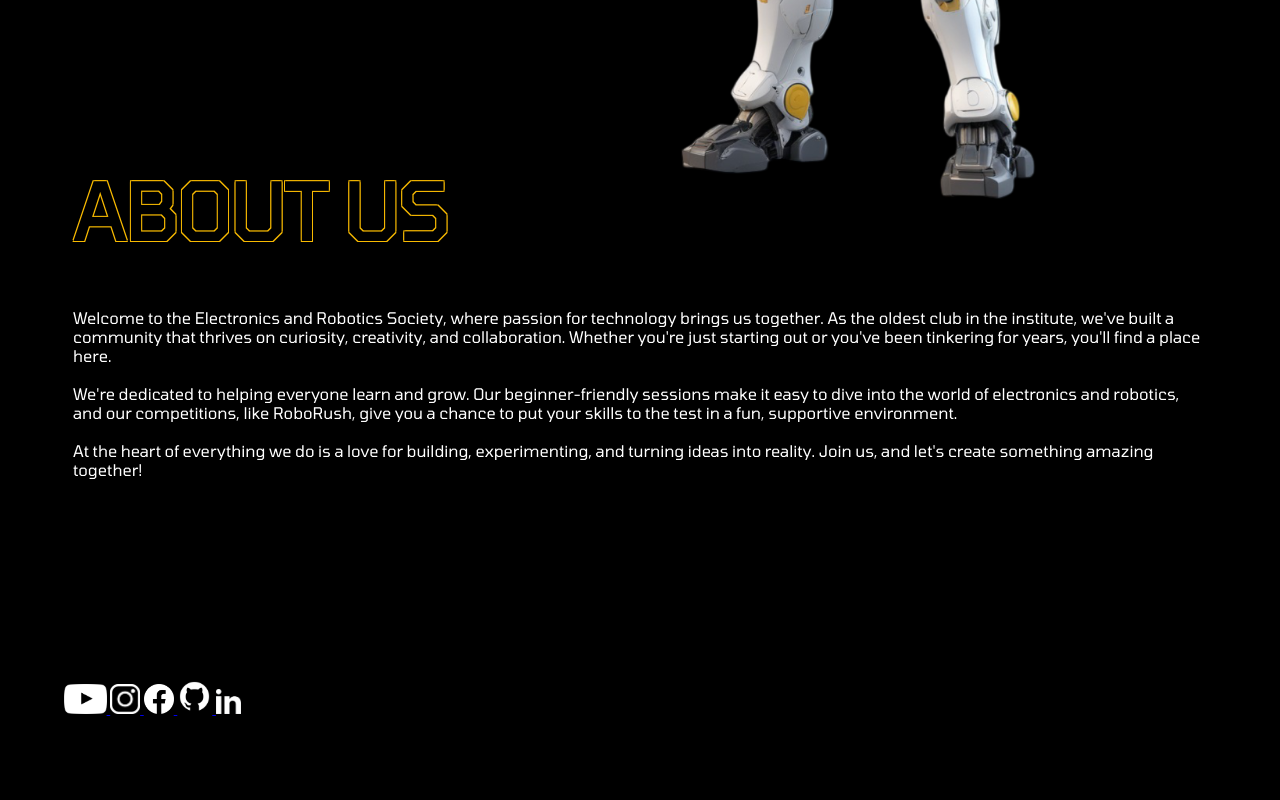
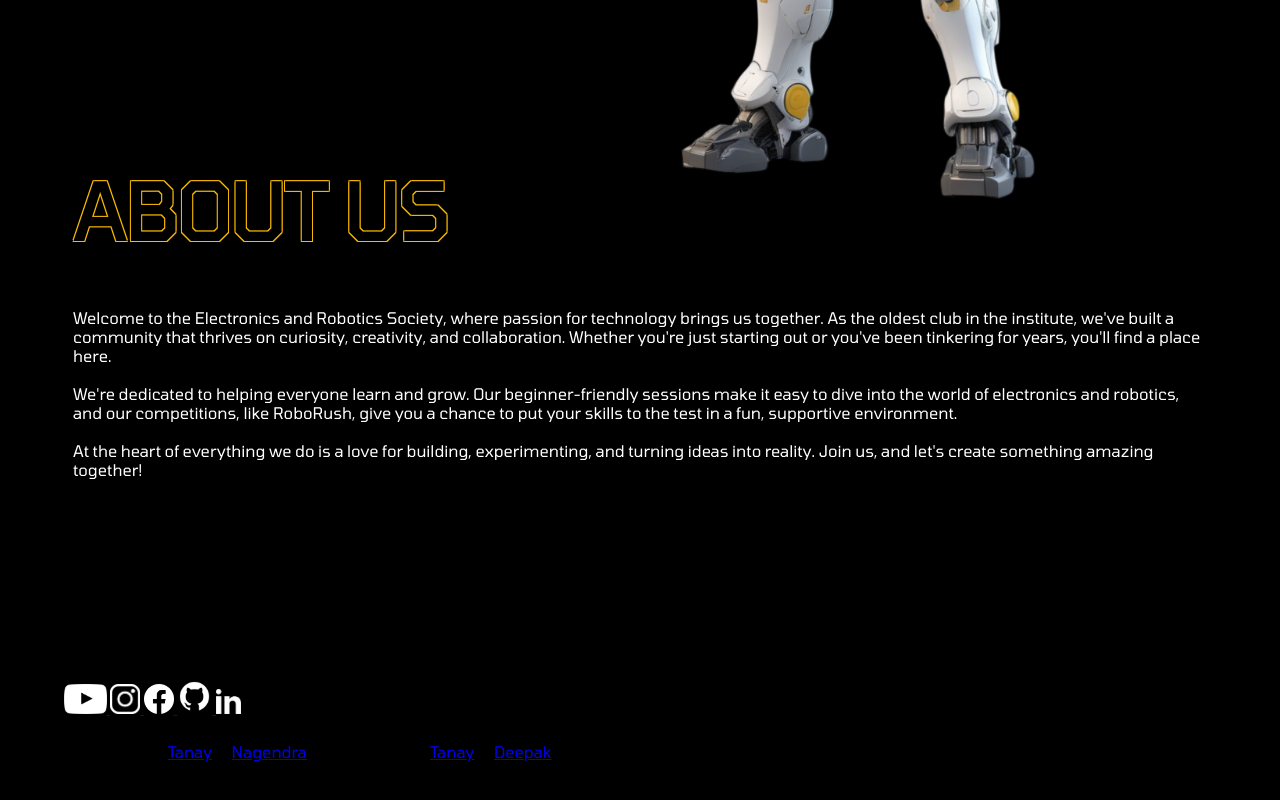
Before and after one commit to Tanaybaviskar/ERS_Website, a website: page index.html in a window 1280 px wide. Shown: the part 719-1519 px from the top of the page. Before the commit the page ends 1461 px from the top, so only its background shows below. Drawn offline with nearby package versions, Linux system fonts and the light colour scheme.

Commit message:
Update index.html

```diff
--- a/index.html
+++ b/index.html
@@ -86,8 +86,16 @@
             </a>
         </span>
     </footer>
-
-</div>
+    <br><br>
+    </div>
+    <div class="credits">
+      <p>
+        <strong>Website Designed By:</strong> <a  href="https://www.linkedin.com/in/tanay-baviskar-aa7309262?utm_source=share&utm_campaign=share_via&utm_content=profile&utm_medium=android_app">Tanay</a>  & <a href="https://www.linkedin.com/in/nkg05official?utm_source=share&utm_campaign=share_via&utm_content=profile&utm_medium=android_app">Nagendra</a>  |
+        <strong>Developed By:</strong>  <a href="https://www.linkedin.com/in/tanay-baviskar-aa7309262?utm_source=share&utm_campaign=share_via&utm_content=profile&utm_medium=android_app">Tanay</a>  & <a href="https://www.linkedin.com/in/deepak-kumar-a131b7274/">Deepak</a> |
+        <strong>Logo Designed By:</strong> Spafa
+      </p>
+      <p>&copy; 2024 Electronics and Robotics Society, IIITDM Jabalpur. All rights reserved.</p>
+    </div>
     <script src="https://unpkg.com/typed.js@2.1.0/dist/typed.umd.js"></script>
 
     <script>
```
